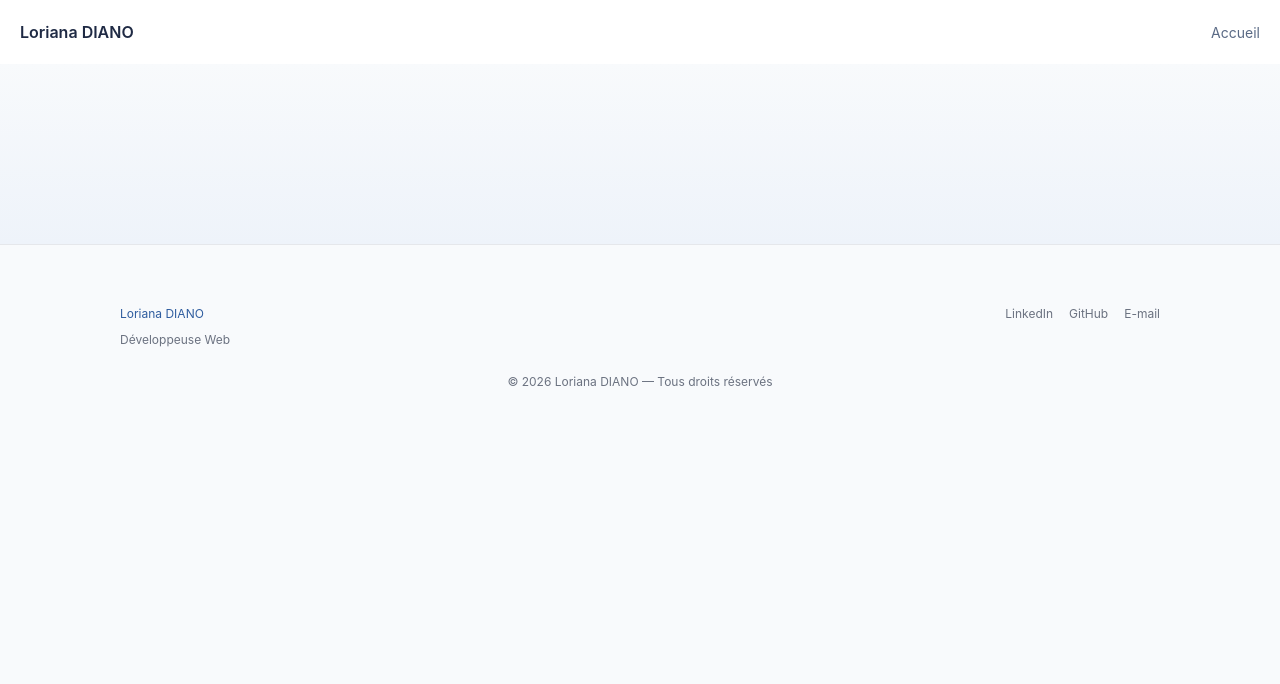
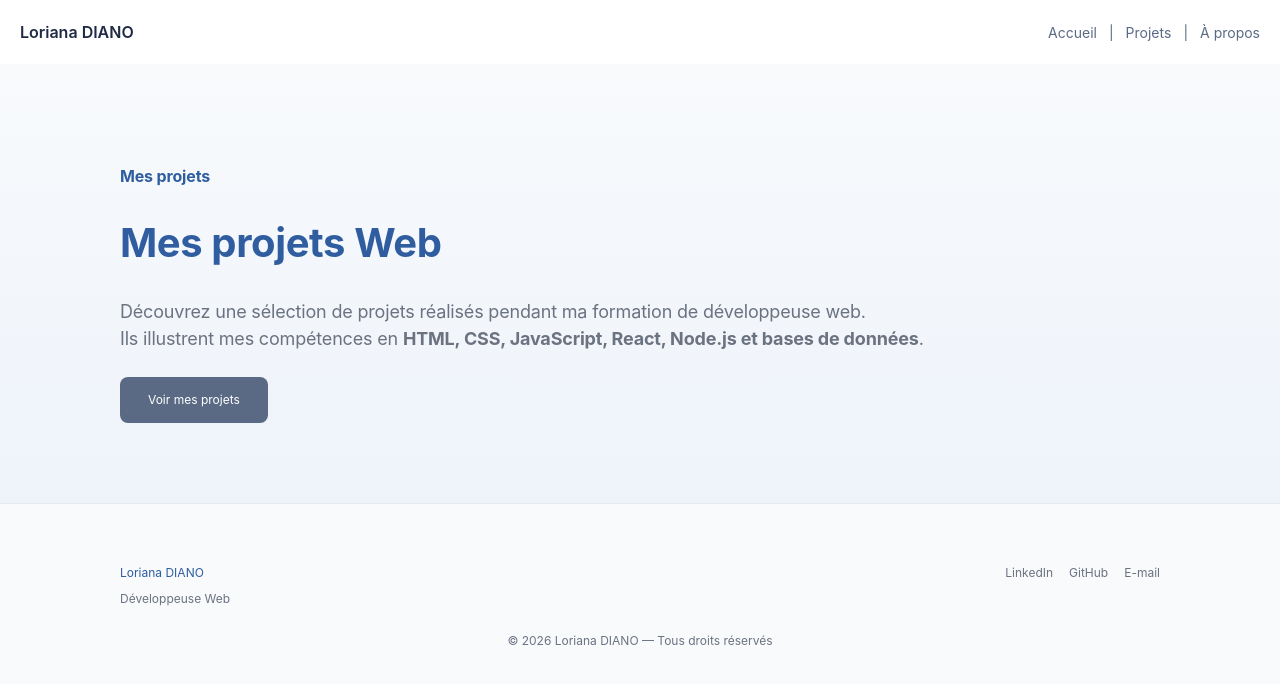
Before and after one commit to LorianaD/portfolio_LorianaDIANO, a React app in the folder frontend/: page /projects in a window 1280 px wide. Shown: the top 684 px of the page. Built offline with nearby package versions, Linux system fonts and the light colour scheme; the HTML template or start-up script is replaced by a standard one.

Commit message:
add: Section hro in the Projects page

```diff
--- a/frontend/src/components/Layout/Header.jsx
+++ b/frontend/src/components/Layout/Header.jsx
@@ -2,6 +2,7 @@ import { useState } from "react";
 import { Link } from "react-router"
 import MobilNavModal from "./MobilNavModal";
 import menuBurger from "../../assets/images/menu-burger.png"
+import links from "../../data/links";
 
 function Header() {
 
@@ -26,23 +27,16 @@ function Header() {
             </div>
             <nav className="nav">
                 <ul className="nav-list">
-                    <li>
-                        <Link to="/">
-                            Accueil
-                        </Link>
-                    </li>
-                    {/* <span>|</span>
-                    <li>
-                        <Link>
-                            Projets
-                        </Link>
-                    </li> */}
-                    {/* <span>|</span>
-                    <li>
-                        <Link>
-                            À propos
-                        </Link>
-                    </li> */}
+                    {links.map((link, index) => (
+                        <li key={link.to} className="nav-item">
+                            <Link to={link.to}>
+                                {link.name}
+                            </Link>
+                            {index < links.length - 1 && (
+                                <span className="separator">|</span>
+                            )}
+                        </li>
+                    ))}
                 </ul>
             </nav>
             <div className="nav-mobile" onClick={openMenu}>
--- a/frontend/src/components/Layout/MobilNavModal.jsx
+++ b/frontend/src/components/Layout/MobilNavModal.jsx
@@ -1,5 +1,6 @@
 import { Link } from "react-router"
 import menuClose from "../../assets/images/close.png"
+import links from "../../data/links"
 
 function MobilNavModal({ closeMenu }) {
 
@@ -22,9 +23,13 @@ function MobilNavModal({ closeMenu }) {
             </div>
             <div>
                 <ul className="menu-body">
-                    <li><Link to="/" onClick={closeMenu}>Accueil</Link></li>
-                    {/* <li><Link onClick={closeMenu}>Projets</Link></li> */}
-                    {/* <li><Link onClick={closeMenu}>À propos</Link></li> */}
+                    {links.map((link) => (
+                        <li key={link.to}>
+                            <Link to={link.to} onClick={closeMenu}>
+                                {link.name}
+                            </Link>
+                        </li>
+                    ))}
                 </ul>
             </div>
         </div>
--- a/frontend/src/components/Sections/Home/About.jsx
+++ b/frontend/src/components/Sections/Home/About.jsx
@@ -24,8 +24,8 @@ function About() {
                         </div>
 
                         <p>
-                            <span>Stack principale :</span>
-                            <span>React · Node.js · Symfony · MySQL</span>
+                            <span className="block">Stack principale :</span>
+                            <span className="block">React • Node.js • Symfony • MySQL</span>
                         </p>
 
                     </div>
--- a/frontend/src/components/Sections/Home/Hero.jsx
+++ b/frontend/src/components/Sections/Home/Hero.jsx
@@ -4,7 +4,7 @@ import cv from "../../../assets/documents/CV_LorianaDIANO_DeveloppeuseWeb.pdf"
 
 function Hero({}) {
 
-    const projects = "/";
+    const projects = "/projects";
 
     return (
         <section className="home-hero-container">
--- a/frontend/src/components/Sections/Projects/Hero.jsx
+++ b/frontend/src/components/Sections/Projects/Hero.jsx
@@ -1,9 +1,22 @@
 import SectionHero from "../../ui/SectionHero";
+import Btn from "../../ui/Btn";
 
 function Hero() {
+
+    const eyebrow = "Mes projets";
+    const title = "Mes projets Web";
+    const description = (
+        <>
+            Découvrez une sélection de projets réalisés pendant ma formation de développeuse web.<br/>
+            Ils illustrent mes compétences en{" "}<span className="important">HTML, CSS, JavaScript, React, Node.js et bases de données</span>.
+        </>
+    );
+
     return(
-        <SectionHero>
-
+        <SectionHero eyebrow={eyebrow} title={title} description={description}>
+            <Btn>
+                Voir mes projets
+            </Btn>
         </SectionHero>
     )
 }
--- a/frontend/src/components/ui/SectionHero.jsx
+++ b/frontend/src/components/ui/SectionHero.jsx
@@ -1,11 +1,12 @@
 import SectionHeroHeader from "./SectionHeroHeader"
 
-function SectionHero() {
+function SectionHero({ eyebrow, title, description, children, className = "" }) {
     return(
-        <section className="hero-container">
-            <SectionHeroHeader>
-
-            </SectionHeroHeader>
+        <section className={`hero-container ${className}`}>
+            {(eyebrow || title || description) && (
+                <SectionHeroHeader eyebrow={ eyebrow } title={ title } description={ description }/>
+            )}
+            { children }
         </section>
     )
 }
--- a/frontend/src/components/ui/SectionHeroHeader.jsx
+++ b/frontend/src/components/ui/SectionHeroHeader.jsx
@@ -1,6 +1,27 @@
-function SectionHeroHeader() {
-    <>
-    </>
+function SectionHeroHeader({ eyebrow, title, description }) {
+    return (
+        <div className="hero-header">
+
+            {eyebrow && (
+                <div className="hero-eyebrow">
+                    <p>{ eyebrow }</p>
+                </div>
+            )}
+
+            {title && (
+                <div className="hero-title">
+                    <h2>{ title }</h2>
+                </div>
+            )}
+
+            {description && (
+                <div className="hero-description">
+                    <p>{ description }</p>
+                </div>
+            )}
+
+        </div>
+    )
 }
 
 export default SectionHeroHeader
--- /dev/null
+++ b/frontend/src/data/links.js
@@ -0,0 +1,18 @@
+const links = [
+
+    {
+        name: "Accueil",
+        to : "/",
+    },
+    {
+        name: "Projets",
+        to: "/projects",
+    },
+    {
+        name: "À propos",
+        to: "/about",
+    },
+
+]
+
+export default links
--- a/frontend/src/styles/Layout.css
+++ b/frontend/src/styles/Layout.css
@@ -27,10 +27,17 @@
     @apply flex
         justify-end
         items-center
-        gap-[20px]
+        gap-0
         text-[#5A6A85]
         text-[14px]
         w-full
+}
+
+.nav-item {
+    @apply
+        flex
+        items-center
+        justify-center
 }
 
 .nav-mobile {
--- a/frontend/src/styles/Sections.css
+++ b/frontend/src/styles/Sections.css
@@ -192,7 +192,7 @@
         w-full
 }
 
-span {
+.block {
     @apply block
 }
 
--- a/frontend/src/styles/index.css
+++ b/frontend/src/styles/index.css
@@ -8,3 +8,7 @@
   font-family: "Inter", sans-serif;
   background-color: #F8FAFC;
 }
+
+.separator {
+  margin: 0 12px;
+}
--- a/frontend/src/styles/ui.css
+++ b/frontend/src/styles/ui.css
@@ -27,6 +27,57 @@
         border-[#5F84C3]
         bg-[#FFFFFF]
         text-[#5F84C3]
+}
+
+/******************************
+******** SECTIONS HERO ********
+******************************/
+
+.hero-container {
+    @apply
+        flex
+        flex-col
+        items-start
+        px-[120px] pt-[100px] pb-[80px]
+        gap-[25px]
+        bg-linear-180
+        from-[#F8FAFC] to-[#EEF3FA]
+}
+
+.hero-header {
+    @apply
+        flex
+        flex-col
+        items-start
+        gap-[25px]
+}
+
+.hero-eyebrow {
+    @apply
+        text-[#2F5D9F]
+        text-[16px]
+        font-bold
+        tracking-[-0.16px]
+}
+
+.hero-title {
+    @apply
+        text-[#2F5D9F]
+        text-[40px]
+        font-bold
+        tracking-[-0.4px]
+}
+
+.hero-description {
+    @apply
+        text-[#6B7280]
+        text-[18px]
+        tracking-[-0.18px]
+}
+
+.important {
+    @apply
+        font-bold
 }
 
 /*******************************
@@ -314,6 +365,12 @@
 
 /* Mobile */
 @media (max-width: 40rem) {
+
+    .hero-container {
+        @apply
+            px-[60px] pt-[50px] pb-[40px]
+    }
+
     .section-container {
         @apply
             p-[60px]
```
